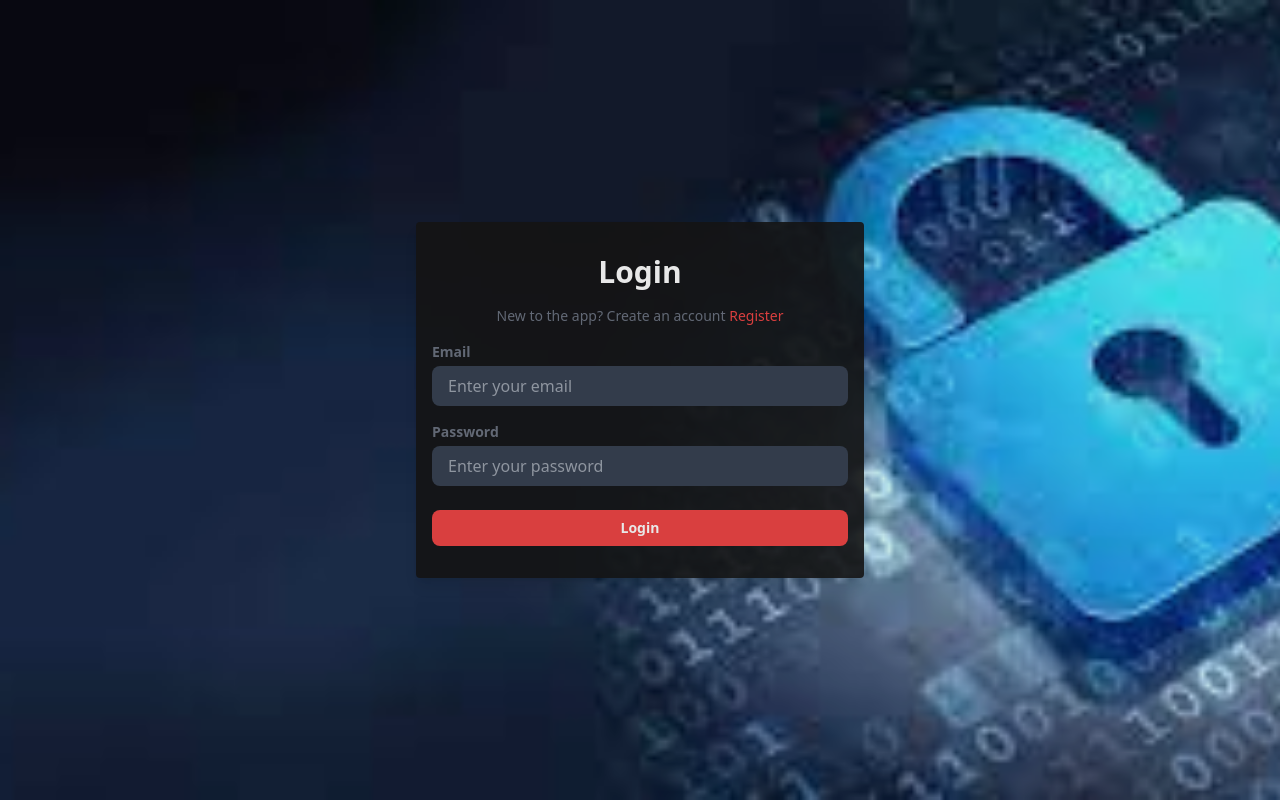
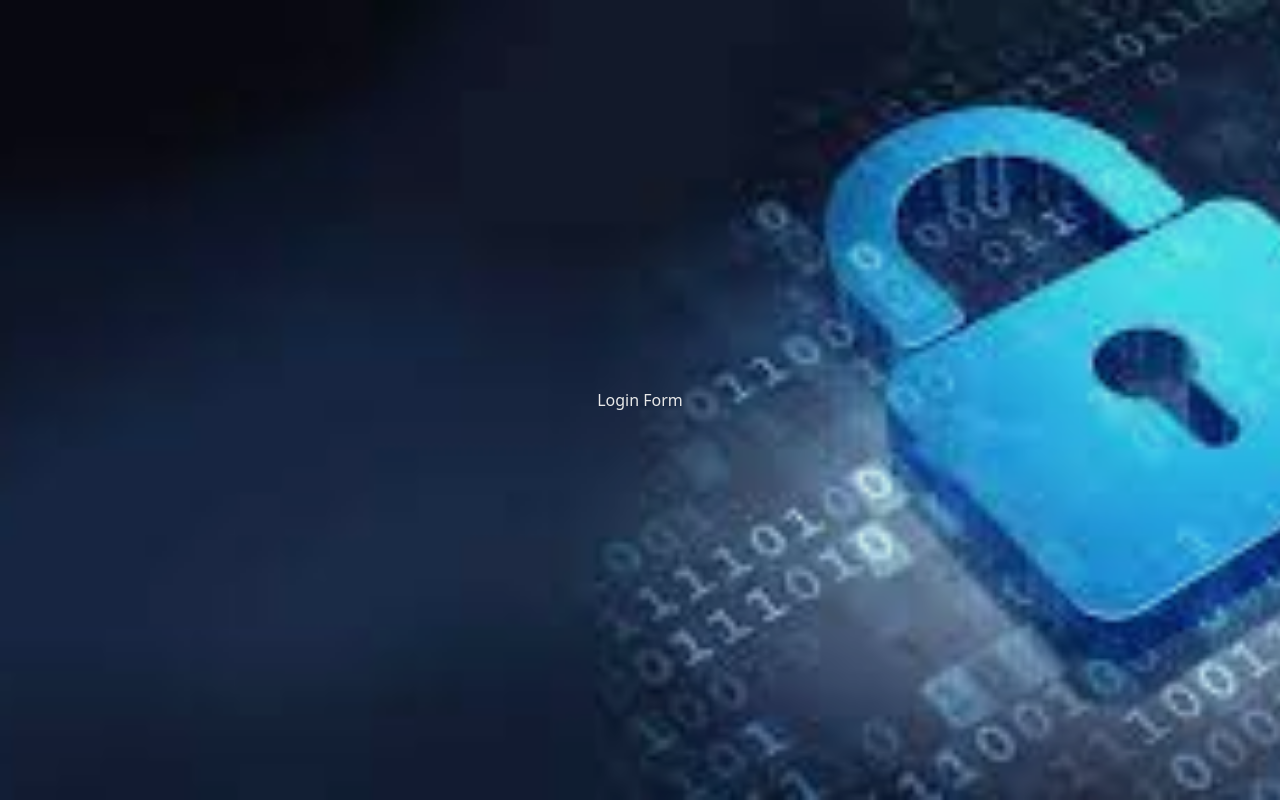
Before and after one commit to FernandoBDAF/codeflix-client, a Next.js app: page /auth/login in a window 1280 px wide. Built offline with nearby package versions, Linux system fonts and the light colour scheme.

Commit message:
final do modulo 2, mas sem o LoginForm que tinha dado erro

```diff
--- a/src/app/auth/login/LoginForm.tsx
+++ b/src/app/auth/login/LoginForm.tsx
@@ -4,41 +4,42 @@ import React, { FormEvent, useState } from "react";
 import { AuthForm } from "@/app/components/AuthForm";
 import { useRouter } from "next/navigation";
 
-type ServerError = {
-    message: string;
-}
+// type ServerError = {
+//     message: string;
+// }
 
 export default function LoginForm() {
-    const router = useRouter();
-    const { errors, setErrors } = useState<string[]>([]);
+    // const router = useRouter();
+    // const { errors, setErrors } = useState<string[]>([]);
 
-    const handleSubmit = async (e: FormEvent<HTMLFormElement>) => {
-        e.preventDefault();
-        const formData = new FormData(e.currentTarget);
-        const email = formData.get("email");
-        const password = formData.get("password");
+    // const handleSubmit = async (e: FormEvent<HTMLFormElement>) => {
+    //     e.preventDefault();
+    //     const formData = new FormData(e.currentTarget);
+    //     const email = formData.get("email");
+    //     const password = formData.get("password");
 
-        try {
-            const response = await fetch("/api/auth/login", {
-                method: "POST",
-                headers: {"Content-Type": "application/json"},
-                body: JSON.stringify({ email, password }),
-            });
+    //     try {
+    //         const response = await fetch("/api/auth/login", {
+    //             method: "POST",
+    //             headers: {"Content-Type": "application/json"},
+    //             body: JSON.stringify({ email, password }),
+    //         });
 
-            if (response.ok) {
-                router.push("/");
-                return;
-            }
+    //         if (response.ok) {
+    //             router.push("/");
+    //             return;
+    //         }
 
-            const payload: ServerError[] = await response.json();
-            setErrors(payload.map((error) => error.message));
-        }   catch (error) {
-                console.error(error);
-                setErrors(["An unknown error occurred."]);
-            }
-        }
+    //         const payload: ServerError[] = await response.json();
+    //         setErrors(payload.map((error) => error.message));
+    //     }   catch (error) {
+    //             console.error(error);
+    //             setErrors(["An unknown error occurred."]);
+    //         }
+    //     }
 
-    return (
-        <AuthForm formType="login" onSubmit={handleSubmit} />
-    );
+    // return (
+    //     <AuthForm formType="login" onSubmit={handleSubmit} />
+    // );
+    return (<h1>Login Form</h1>)
 }
```
